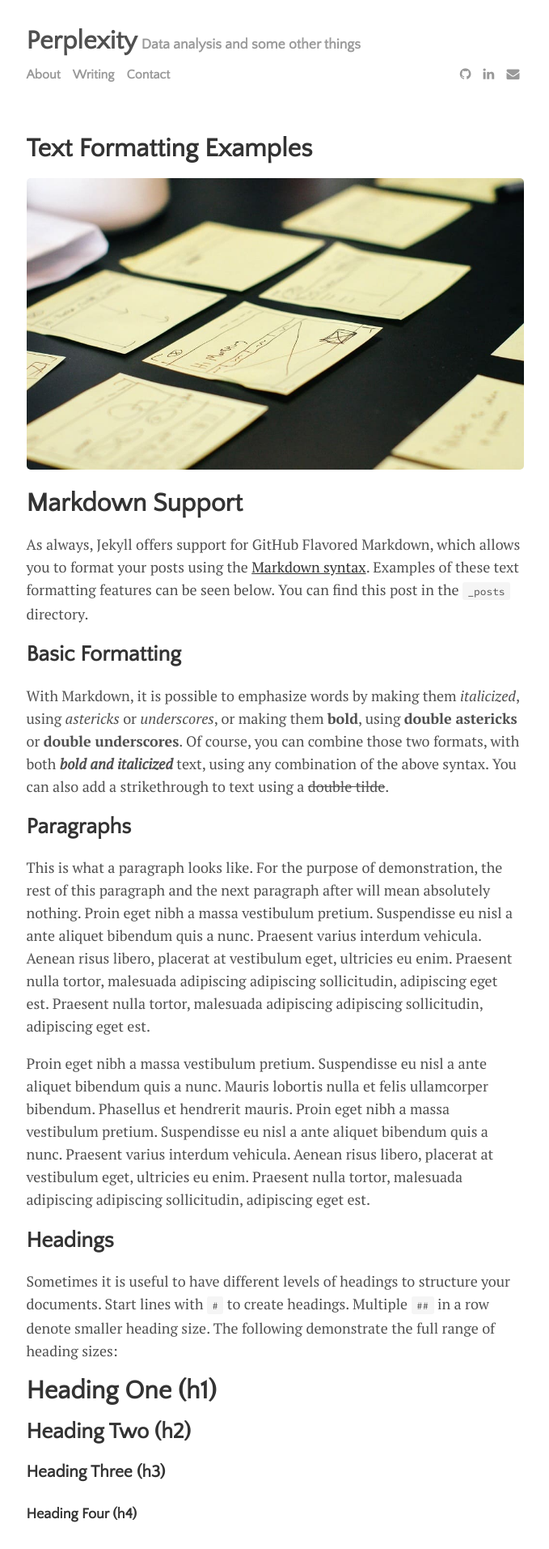
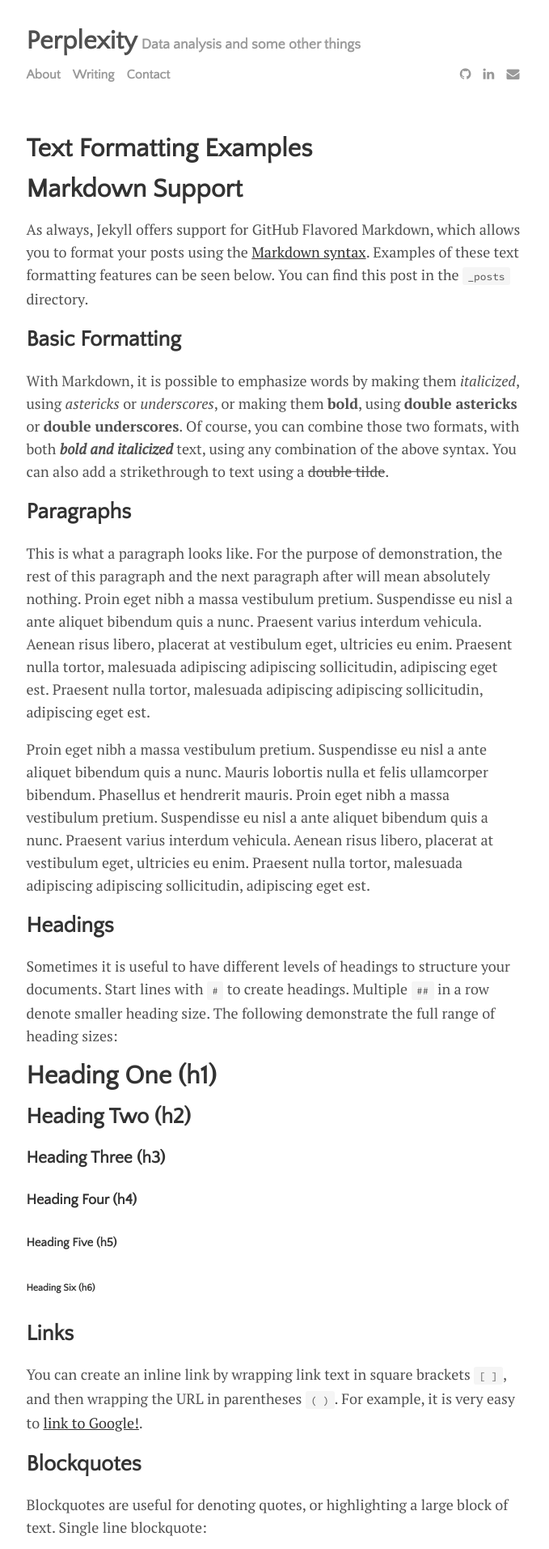
Before and after one commit to lmc2179/lmc2179.github.io, a Jekyll site: the page built from _posts/2014-01-01-text-formatting-examples.md, in a window 1280 px wide. Shown: the top 1913 px of the page at 81% size, without its empty margins (300-979 px from the left). Built offline with Jekyll 4.4.1, drawn with Linux system fonts in a browser that asks for light colours; formulas are drawn with MathJax 3; comment, search, counter and statistics services are not loaded.

Commit message:
Update 2014-01-01-text-formatting-examples.md

```diff
--- a/_posts/2014-01-01-text-formatting-examples.md
+++ b/_posts/2014-01-01-text-formatting-examples.md
@@ -4,7 +4,7 @@ title: "Text Formatting Examples"
 author: "Paul Le"
 categories: journal
 tags: [documentation,sample]
-image: cards.jpg
+#image: cards.jpg
 ---
 
 # Markdown Support
```
